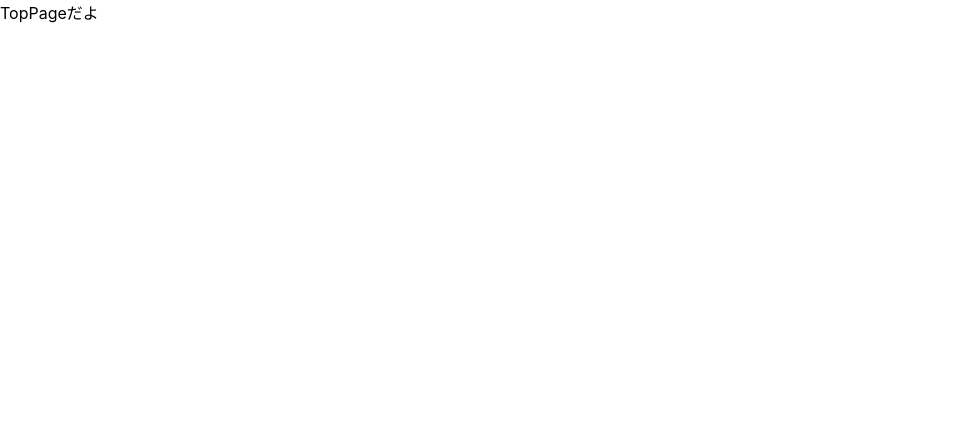
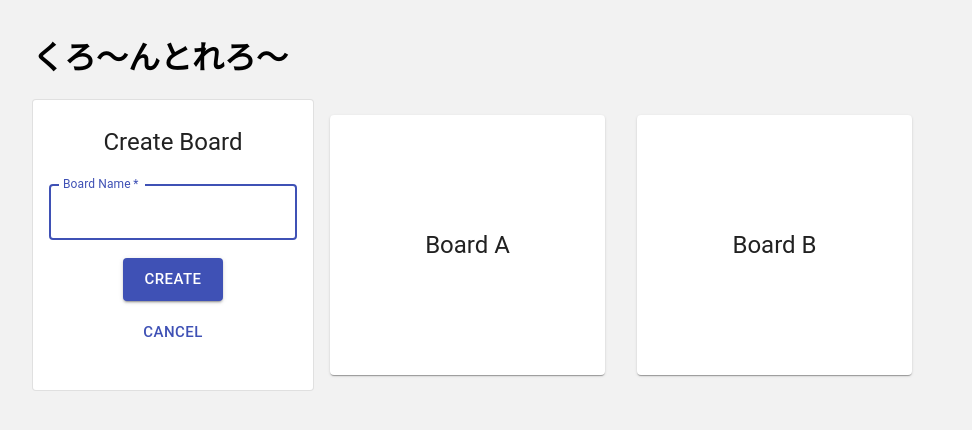
Before and after one commit to shimapon/clone_trello, a React (Create React App) app in the folder front/: page / in a window 1280 px wide. Shown: the top 430 px of the page, without its empty margins (0-972 px from the left). Built offline with nearby package versions, Linux system fonts and the light colour scheme.

Commit message:
トップの画面構成をinitialize

```diff
--- /dev/null
+++ b/front/src/components/atoms/Button.tsx
@@ -0,0 +1,18 @@
+import React from 'react'
+import Button2 from '@material-ui/core/Button';
+
+
+interface Props{
+    text:string;
+    onClick: VoidFunction;
+}
+
+// カード一枚のコンポーネント Atoms
+function Button(props:Props){
+  return(
+      <Button2 variant="contained" color="primary" className="button" onClick={props.onClick}>{props.text}</Button2>
+  );
+}
+
+
+export default Button
--- /dev/null
+++ b/front/src/components/atoms/Input.tsx
@@ -0,0 +1,32 @@
+import React from 'react'
+import TextField from '@material-ui/core/TextField';
+
+
+interface Props{
+    onChange: any;
+    value: string;
+    inputlabel:string;
+}
+
+// カード一枚のコンポーネント Atoms
+function Input(props:Props){
+  return(
+    <TextField
+    className="input"
+    variant="outlined"
+    margin="normal"
+    required
+    fullWidth
+    id="formboardname"
+    label={props.inputlabel}
+    name="formboardname"
+    autoComplete="formboardname"
+    autoFocus
+    value={props.value}
+    onChange={props.onChange}
+  />
+  );
+}
+
+
+export default Input
--- /dev/null
+++ b/front/src/components/atoms/Title.tsx
@@ -0,0 +1,15 @@
+import React from 'react'
+
+interface Props{
+    text:string;
+}
+
+// カード一枚のコンポーネント Atoms
+function Title(props:Props){
+  return(
+      <h1 className="title">{props.text}</h1>
+  );
+}
+
+
+export default Title
--- /dev/null
+++ b/front/src/components/molecules/Board.tsx
@@ -0,0 +1,44 @@
+import React from 'react'
+import Card from '@material-ui/core/Card';
+import CardActionArea from '@material-ui/core/CardActionArea';
+import { makeStyles } from '@material-ui/core/styles';
+import Typography from '@material-ui/core/Typography';
+
+
+
+interface Props{
+    text:string;
+    onClick: any;
+}
+
+const useStyles = makeStyles({
+    root: {
+      minWidth: 275,
+      minHeight: 100,
+      margin:'1em',
+    },
+    center: {
+        margin: '10px auto',
+        width:'fit-content',
+        lineHeight: 10,
+    }
+});
+
+
+
+// カード一枚のコンポーネント Atoms
+function Board(props:Props){
+    const classes = useStyles();
+
+  return(
+    <Card className={classes.root}>
+        <CardActionArea>
+            <Typography variant="h5" component="h2" className={classes.center}>
+            {props.text}
+            </Typography>
+        </CardActionArea>
+    </Card>
+  );
+}
+
+export default Board
--- /dev/null
+++ b/front/src/components/molecules/CreateBoard.tsx
@@ -0,0 +1,64 @@
+import React from 'react'
+import Input from '../atoms/Input'
+import Card from '@material-ui/core/Card';
+import CardContent from '@material-ui/core/CardContent';
+import Typography from '@material-ui/core/Typography';
+import { makeStyles } from '@material-ui/core/styles';
+import Button from '@material-ui/core/Button';
+
+
+
+interface Props{
+    text:string;
+    onChange:Function;
+    value:string;
+    inputlabel:string;
+    onClickCreate:VoidFunction;
+    onClickCancel:VoidFunction;
+    textCreate:string;
+    textCancel:string;
+}
+
+const useStyles = makeStyles({
+    root: {
+      minWidth: 275,
+    },
+    center: {
+        margin: '10px auto',
+        width:'fit-content',
+    },
+    button: {
+        display: 'flex',
+        flexDirection: 'column',
+        margin: '10px auto',
+        width:'fit-content',
+    }
+});
+
+// カード一枚のコンポーネント Atoms
+function CreateBoard(props:Props){
+    const classes = useStyles();
+
+
+  return(
+    <Card className={classes.root} variant="outlined">
+        <CardContent>
+            <Typography variant="h5" component="h2" className={classes.center}>
+                Create Board
+            </Typography>
+            <Input
+            onChange={props.onChange}
+            value={props.value}
+            inputlabel={props.inputlabel}
+            />
+            <Button size="large" variant="contained" color="primary" className={classes.button} onClick={props.onClickCreate}>{props.textCreate}</Button>
+            <Button size="large" color="primary" className={classes.button} onClick={props.onClickCancel}>{props.textCancel}</Button>
+
+        </CardContent>
+    </Card>
+  );
+}
+
+
+
+export default CreateBoard
--- /dev/null
+++ b/front/src/components/organisms/BoardList.tsx
@@ -0,0 +1,34 @@
+import React from 'react'
+import Board from '../molecules/Board'
+import '../../index.css';
+
+
+interface Props{
+    boardnames:string[];
+    onClick: Function;
+}
+
+class BoardList extends React.Component<Props> {
+    renderBoard(data: string) {
+        return (
+            <Board
+            text={data}
+            onClick={this.props.onClick}
+            key={data+"boardlist11"}
+            />
+        );
+    }
+
+
+    render(){
+        return (
+            <div className="boardlist">
+                {this.props.boardnames.map((data:string)=>{
+                    return this.renderBoard(data)
+                })}
+            </div>
+        )
+    }
+}
+
+export default BoardList
--- a/front/src/components/pages/TopPage.tsx
+++ b/front/src/components/pages/TopPage.tsx
@@ -1,13 +1,83 @@
 import React from 'react'
+import BoardList from '../organisms/BoardList'
+import Title from '../atoms/Title'
+import CreateBoard from '../molecules/CreateBoard'
+import '../../index.css';
 
-interface Props{
 
+interface State{
+    boardnames:string[];
+    boardname:string;
 }
 
-class TopPage extends React.Component<Props> {
+interface Props{}
+
+class TopPage extends React.Component<Props, State> {
+    constructor(props: Props) {
+        super(props);
+
+        this.state = {
+          boardname: "",
+          boardnames:["Board A","Board B"],
+        };
+
+        this.handleClickBoard = this.handleClickBoard.bind(this);
+        this.handleClickCreate = this.handleClickCreate.bind(this);
+        this.handleClickCancel = this.handleClickCancel.bind(this);
+        this.handleChangeBoardName = this.handleChangeBoardName.bind(this)
+
+    }
+
+    handleChangeBoardName(event:any) {
+        event.preventDefault();
+        this.setState({boardname: event.target.value});
+    }
+
+    handleClickBoard() {
+        alert("押した")
+    }
+
+    handleClickCreate() {
+        alert(this.state.boardname)
+        let boardnames=this.state.boardnames
+        boardnames.push(this.state.boardname)
+        this.setState(
+            {
+                boardnames: boardnames,
+                boardname:"",
+            }
+        );
+
+    }
+
+    handleClickCancel() {
+        alert(this.state.boardname)
+    }
 
     render(){
-        return <>TopPageだよ</>
+        return (
+            <div className="topPage">
+                <Title
+                text={"くろ〜んとれろ〜"}
+                />
+                <div className="wrapper">
+                    <CreateBoard
+                    text={"Create Board"}
+                    onChange={this.handleChangeBoardName}
+                    value={this.state.boardname}
+                    onClickCancel={this.handleClickCancel}
+                    onClickCreate={this.handleClickCreate}
+                    textCancel={"Cancel"}
+                    textCreate={"Create"}
+                    inputlabel={"Board Name"}
+                    />
+                    <BoardList
+                    boardnames={this.state.boardnames}
+                    onClick={this.handleChangeBoardName}
+                    />
+                </div>
+            </div>
+        )
     }
 
 }
--- a/front/src/index.css
+++ b/front/src/index.css
@@ -1,13 +1,12 @@
 body {
-  margin: 0;
-  font-family: -apple-system, BlinkMacSystemFont, 'Segoe UI', 'Roboto', 'Oxygen',
-    'Ubuntu', 'Cantarell', 'Fira Sans', 'Droid Sans', 'Helvetica Neue',
-    sans-serif;
-  -webkit-font-smoothing: antialiased;
-  -moz-osx-font-smoothing: grayscale;
+  background-color: #F2F2F2;
+  margin: 2em;
 }
 
-code {
-  font-family: source-code-pro, Menlo, Monaco, Consolas, 'Courier New',
-    monospace;
+.boardlist {
+  display: flex;
 }
+
+.wrapper {
+  display: flex;
+}
```
